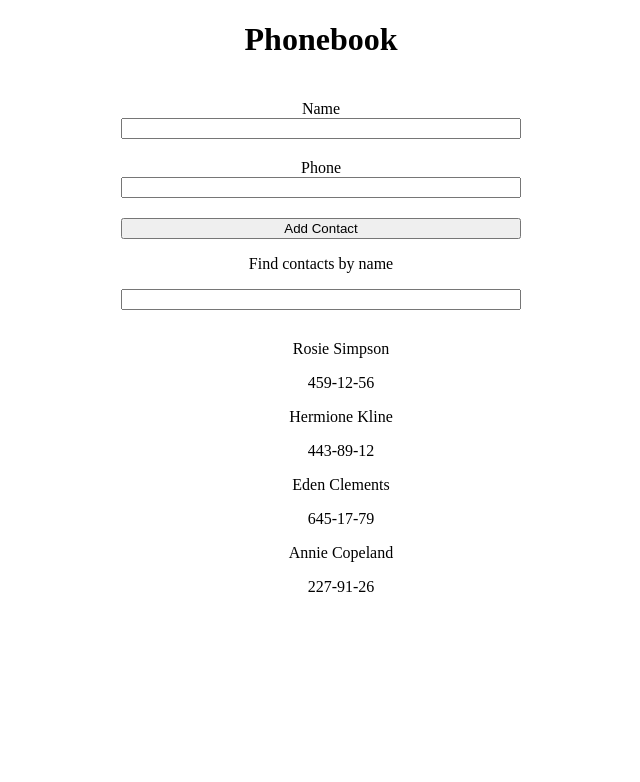
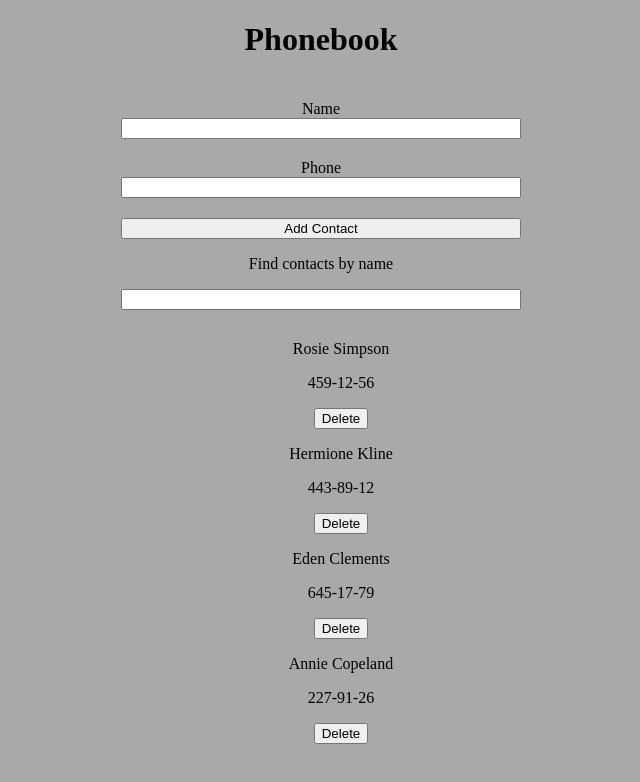
Before and after one commit to osmnr/goit-react-hw-03, a React (Vite) app: page / in a window 1280 px wide. Shown: the top 782 px of the page, without its empty margins (319-959 px from the left). Built offline with nearby package versions, Linux system fonts and the light colour scheme.

Commit message:
delete functionality has been added
delete functionality has been added

```diff
--- a/src/App.jsx
+++ b/src/App.jsx
@@ -50,12 +50,21 @@ function App() {
     setKeyword(event.target.value);
   };
 
+
+
+  // callback for deleting a contact
+   const deleteContact = (id) => {
+    setContacts((prevContacts) =>
+      prevContacts.filter((contact) => contact.id !== id)
+    );
+  };
+
   return (
     <div className={style.mainContainer}>
       <h1>Phonebook</h1>
       <ContactForm addContact={addContact} />
       <SearchBox handleSearch={handleSearch} keyword={keyword} />
-      <ContactList contacts={contacts} />
+      <ContactList contacts={contacts} deleteContact={deleteContact} />
     </div>
   );
 }
--- a/src/App.module.css
+++ b/src/App.module.css
@@ -4,5 +4,10 @@
   text-align: center;
 }
 ul{
-  list-style-type:none
+  list-style-type:none;
 }
+
+body {
+  color: black;
+  background-color: darkgray;
+}
--- a/src/components/ContactForm/ContactForm.jsx
+++ b/src/components/ContactForm/ContactForm.jsx
@@ -3,6 +3,7 @@ import { Formik, Form, Field, ErrorMessage } from "formik";
 import * as Yup from "yup";
 
 const ContactForm = ({ addContact }) => {
+
   const handleSubmit = (values, actions) => {
     addContact(values);
     actions.resetForm();
--- a/src/components/ContactList/Contact.jsx
+++ b/src/components/ContactList/Contact.jsx
@@ -1,8 +1,13 @@
-const Contact = ({ name, number }) => {
+const Contact = ({ id, name, number, deleteContact }) => {
+  const handleDelete = (event) => {
+    deleteContact(event.target.id);
+  }
+
   return (
     <div>
       <p>{name}</p>
       <p>{number}</p>
+      <button id={id} onClick={handleDelete}>Delete</button>
     </div>
   );
 };
--- a/src/components/ContactList/ContactList.jsx
+++ b/src/components/ContactList/ContactList.jsx
@@ -1,11 +1,11 @@
 import Contact from "./Contact";
 
-const ContactList = ({ contacts }) => {
+const ContactList = ({ contacts, deleteContact }) => {
   return (
     <ul>
       {contacts.map(({ id, name, number }) => (
         <li key={id}>
-          <Contact id={id} name={name} number={number} />
+          <Contact id={id} name={name} number={number} deleteContact={deleteContact} />
         </li>
       ))}
     </ul>
```
